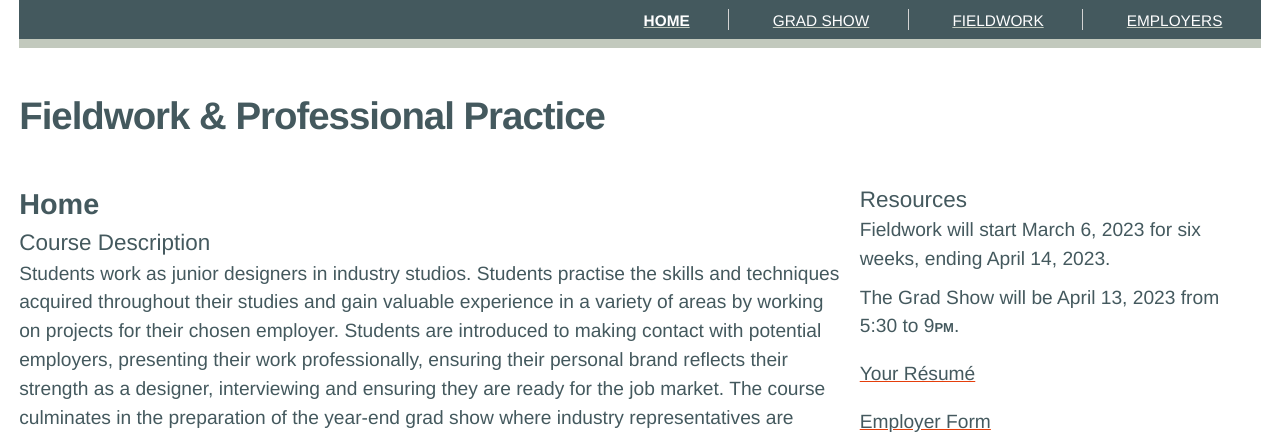
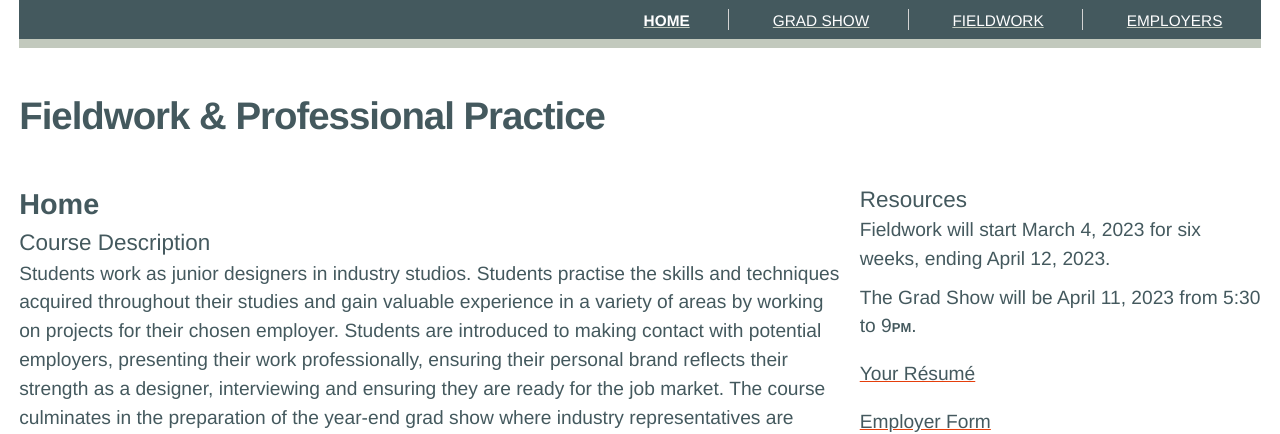
Before and after one commit to algonquindesign/fieldwork, a Jekyll site: the page built from index.md, in a window 1280 px wide and 900 px high. Shown: the top 434 px of the window. Built offline with Jekyll 4.4.1, drawn with Linux system fonts in a browser that asks for light colours; some web fonts are replaced.

Commit message:
update fieldwork dates for 24W

```diff
--- a/_data/course-info.yml
+++ b/_data/course-info.yml
@@ -12,8 +12,8 @@ prerequisits:
   - DSN1677 Computer Graphics 5
   - DSN1686 Web Development 5
   - DSN1688 Motion Graphics 3
-fieldwork-start-date: March 6, 2023
-fieldwork-end-date: April 14, 2023
-grad-show-date: April 13, 2023
+fieldwork-start-date: March 4, 2023
+fieldwork-end-date: April 12, 2023
+grad-show-date: April 11, 2023
 work-spreadsheet: "https://algonquinlivecom-my.sharepoint.com/:x:/g/personal/paradia_algonquincollege_com/EUsB-7i0Kt5Er0V5L0-yg5kBQbJo4JdVXbsmYvnvAZIVOw?e=brbf1c"
 i-got-my-fieldwork-form: "https://forms.office.com/r/2jdCKRnwME"
```
